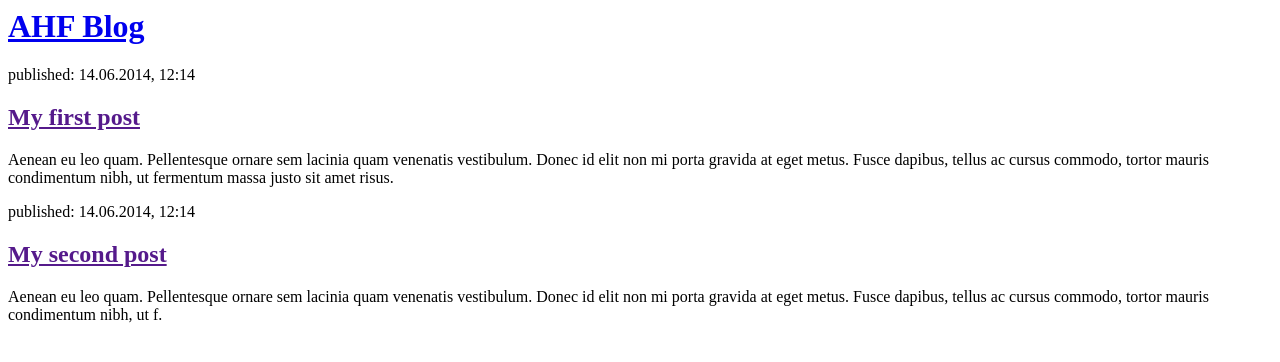
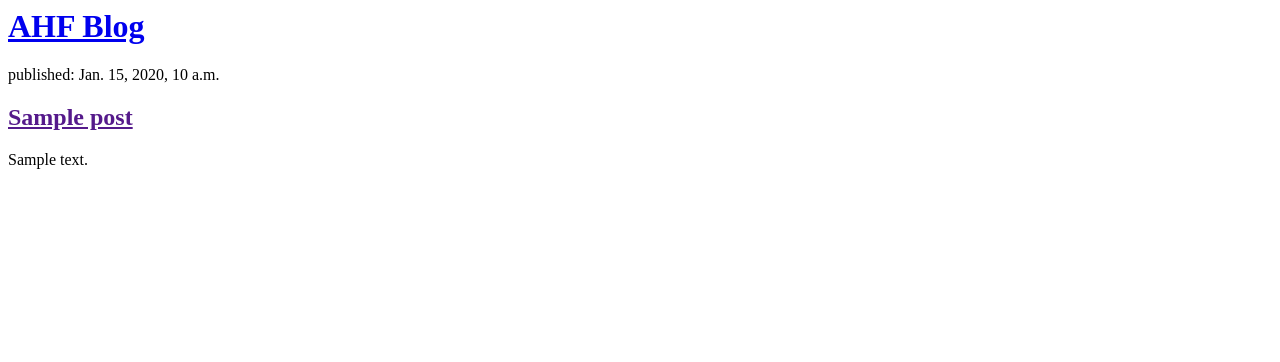
Before and after one commit to amirhossein21/my-first-blog, a Django app: template myblog/templates/myblog/post_list.html in a window 1280 px wide. Shown: the top 362 px of the page. Run offline with Django 3.2, Linux system fonts and the light colour scheme; the template is opened without the code that fills it: most values are stand-ins (such as "Sample title", 1, 10 or a date in 2020).

Commit message:
Modified templates to display posts from database.

```diff
--- a/myblog/templates/myblog/post_list.html
+++ b/myblog/templates/myblog/post_list.html
@@ -7,16 +7,21 @@
             <h1><a href="/">AHF Blog</a></h1>
         </div>
 
-        <div>
-            <p>published: 14.06.2014, 12:14</p>
-            <h2><a href="">My first post</a></h2>
-            <p>Aenean eu leo quam. Pellentesque ornare sem lacinia quam venenatis vestibulum. Donec id elit non mi porta gravida at eget metus. Fusce dapibus, tellus ac cursus commodo, tortor mauris condimentum nibh, ut fermentum massa justo sit amet risus.</p>
-        </div>
 
-        <div>
-            <p>published: 14.06.2014, 12:14</p>
-            <h2><a href="">My second post</a></h2>
-            <p>Aenean eu leo quam. Pellentesque ornare sem lacinia quam venenatis vestibulum. Donec id elit non mi porta gravida at eget metus. Fusce dapibus, tellus ac cursus commodo, tortor mauris condimentum nibh, ut f.</p>
-        </div>
+
+
+
+
+            {% for post in postss %}
+
+             <div>
+                 <p>published: {{ post.published_date }}</p>
+                 <h2><a href="">{{ post.title }}</a></h2>
+                 <p>{{ post.text|linebreaksbr  }}</p>
+             </div>
+
+            {% endfor %}
+
+
     </body>
 </html>
--- a/myblog/views.py
+++ b/myblog/views.py
@@ -1,6 +1,9 @@
 from django.shortcuts import render
+from .models import Post
+from django.utils import timezone
 
 # Create your views here.
 
 def post_list(request):
-    return render(request, 'myblog/post_list.html', {})
+    posts = Post.objects.filter(published_date__lte=timezone.now()).order_by('published_date')
+    return render(request, 'myblog/post_list.html', {'posts': posts})  #tu temlate 'posts' in chizieh ke azash estefade mikonim
```
